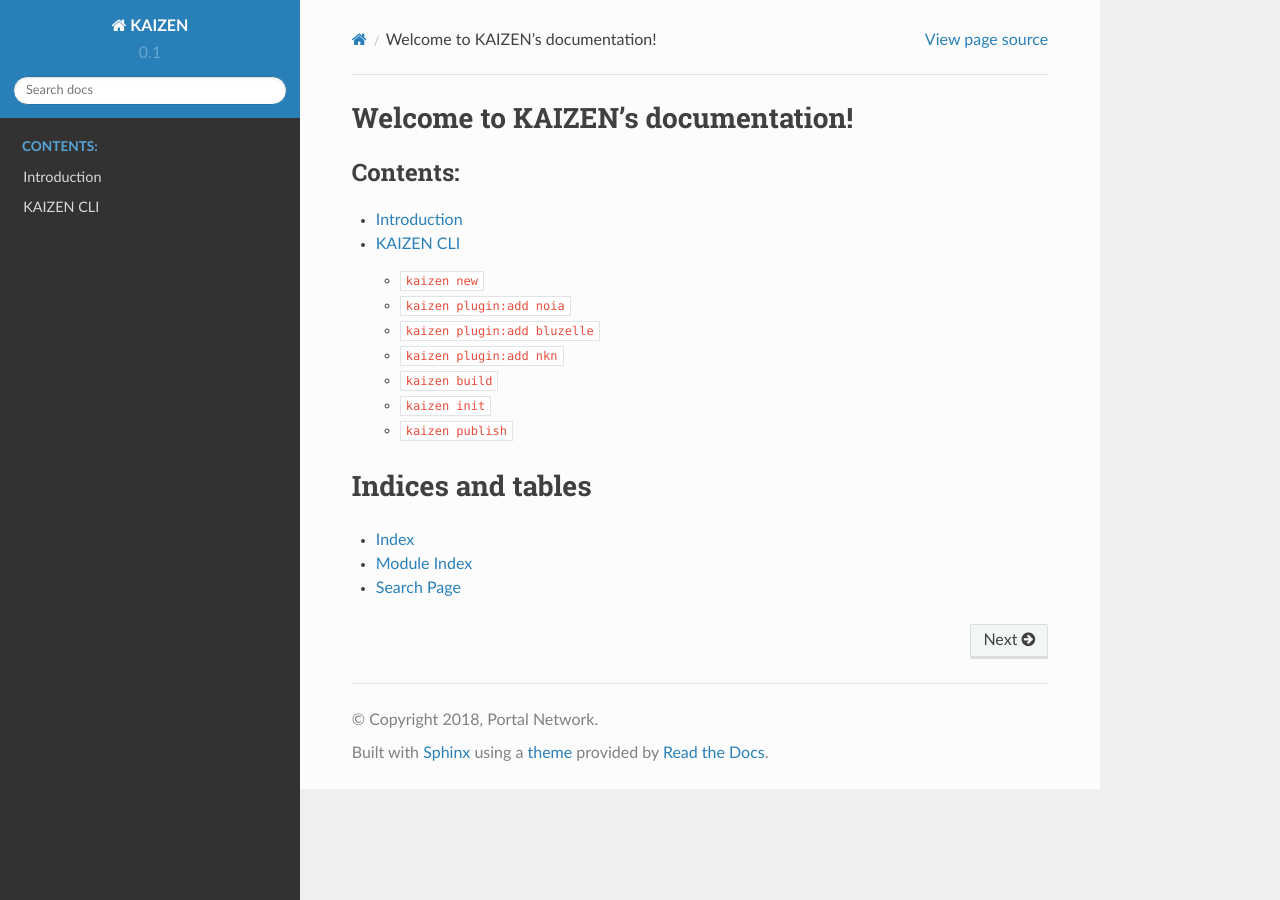
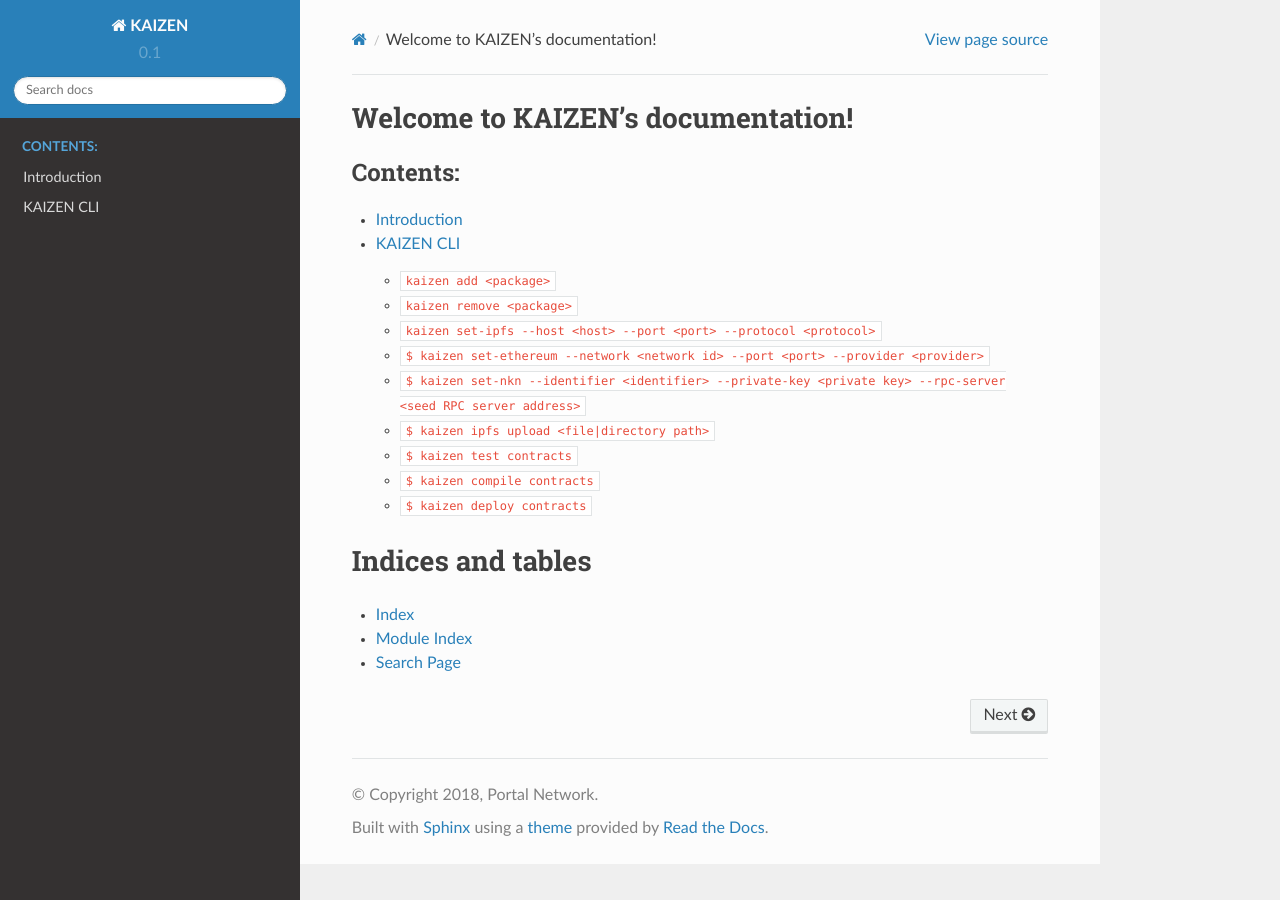
Before and after one commit to PortalNetwork/kaizen-cli, a Sphinx documentation site: the page built from docs/index.rst, in a window 1280 px wide. Built offline with Sphinx 7.4.7 and the Read the Docs theme 2.0.0, drawn with Linux system fonts in a browser that asks for light colours; pages that are not in the unit, such as notebooks, are missing from menus; some of the changed lines change nothing that is shown.

Commit message:
update tutorial.rst

```diff
--- a/docs/tutorial.rst
+++ b/docs/tutorial.rst
@@ -2,80 +2,155 @@
 KAIZEN CLI
 ======
 
-----------------
-``kaizen new``
-----------------
+--------------------------
+``kaizen add <package>``
+--------------------------
 
-  To create the epic web3 integration project which is made by Portal Network**
+  To install KAIZEN package e.g. bluzelle, nkn or boilerplate
 
 **Parameters:**
 
-  -n [project-name]: this parameter is required.
-__
-  -b [vue|react]: choose the front-end boilerplate you want, default is vue.
+  **name** - optional, specify the project name when execute *kaizen add boilerplate*
 
-**Output:**
+  **library** - optional, specify the library want to include react or vue, when execute *kaizen add boilerplate.
 
-.. image:: https://user-images.githubusercontent.com/11625554/45541442-b42c7e80-b841-11e8-9c8a-218aff41ed45.png
+
+
+
+
+
 
 --------------------------
-``kaizen plugin:add noia``
+``kaizen remove <package>``
 --------------------------
 
-  To install NOIA Network SDK plugin via kaizen in project, this project should be used `kaizen new` to created
+  To uninstall KAIZEN package e.g. bluzelle, nkn or boilerplate
 
 **Parameters:**
 
-  no parameter required
+  **package** - require, bluzelle or nkn
 
-**Output:**
 
-.. image:: https://user-images.githubusercontent.com/11625554/45541315-5dbf4000-b841-11e8-9f0c-35b1674aed99.png
 
-------------------------------
-``kaizen plugin:add bluzelle``
-------------------------------
 
-  To install Bluzelle SDK via kaizen in project, this project should be used `kaizen new` to created
 
-**Parameters**
 
-  -b [vue|react]: choose the front-end boilerplate you want, default is Vue.
-
-**Usage**
-  - React
-
-    In React, Bluzelle's sdk will wrapped and pass down through component property.
-
-    .. image:: https://user-images.githubusercontent.com/11625554/45680786-6fb91f80-bb6e-11e8-82f9-6dd4de9352fc.png
-
-  - Vue
-
-    In Vue, Vluzelle's sdk were wrapped into an object. Once you initialize Bluzelle, it will be returned.
-    You can use object spread syntax to replace them into your components, or just use them like a normal object.
-
-    .. image:: https://user-images.githubusercontent.com/11625554/45738864-17445980-bc24-11e8-912b-eedf4a97b3c6.png
-
---------------------------
-``kaizen plugin:add nkn``
---------------------------
-
-  To install NKN SDK plugin via kaizen in project, this project should be used `kaizen new` to created
 
 ----------------
-``kaizen build``
+``kaizen set-ipfs --host <host> --port <port> --protocol <protocol>``
 ----------------
 
-  To build the KAIZEN's dapp, and the built code will be output into the build folder
+  Setting IPFS configuration for IPFS API usage
 
----------------
-``kaizen init``
----------------
+**Parameters:**
 
-  To setup the configuration you need, like IPFS provider.
+  **host** - required, e.g. ipfs.infura.io
+
+  **port** -  required, e.g. 5001
+
+  **protocol** - required, e.g. https
+
+
+
+
+
+
 
 ----------------
-``kaizen publish``
+``$ kaizen set-ethereum --network <network id> --port <port> --provider <provider>``
 ----------------
 
-  To upload your dapp to the IPFS. You shall execute `kaizen build` before publish
+  Setting Ethereum configuration
+
+**Parameters:**
+
+  **network** - required, e.g. 3 which mean Ropsten testnet
+
+  **port** - required, e.g. 8545
+
+  **provider** - required, e.g. https://ropsten.infura.io/you-infura-key
+
+
+
+
+
+
+
+
+
+
+
+----------------
+``$ kaizen set-nkn --identifier <identifier> --private-key <private key> --rpc-server <seed RPC server address>``
+----------------
+
+  Setting NKN configuration
+
+**Parameters:**
+
+  **identifier** - required,
+
+  **private-key** - required,
+
+  **rpc-server** - required,
+
+
+
+
+
+
+
+
+----------------
+``$ kaizen ipfs upload <file|directory path>``
+----------------
+
+  User can specify the path and upload to IPFS.
+  Should use 'kaizen set-ipfs' to setting IPFS configuration first
+
+**Parameters:**
+
+  **file|directory path** - optional, default is current terminal position
+
+
+
+
+
+
+
+
+
+
+
+
+
+
+----------------
+``$ kaizen test contracts``
+----------------
+
+  To execute truffle testing scripts
+
+
+
+
+
+
+
+
+----------------
+``$ kaizen compile contracts``
+----------------
+
+  To execute truffle testing scripts
+
+
+
+
+
+
+----------------
+``$ kaizen deploy contracts``
+----------------
+
+  To execute truffle testing scripts
```
